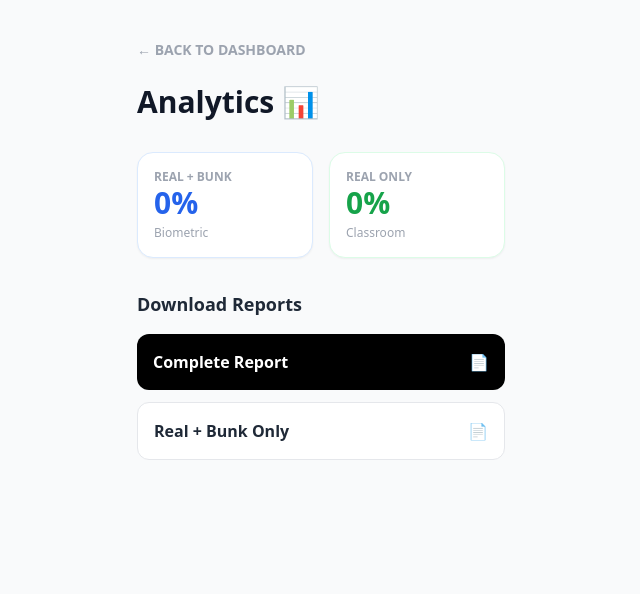
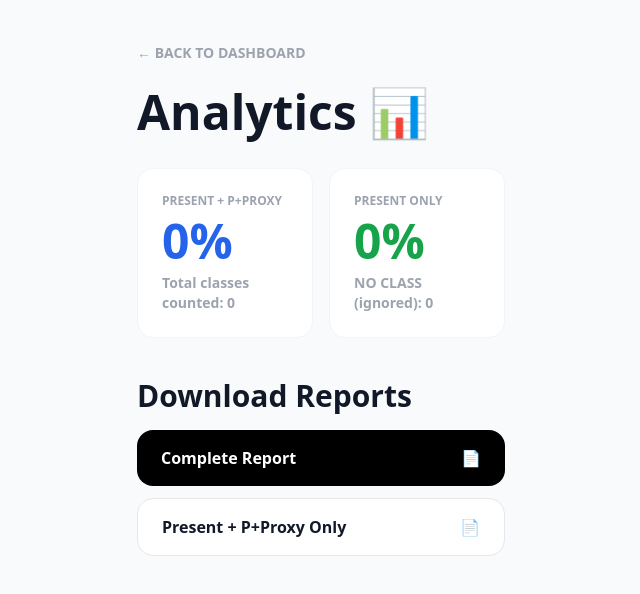
Before and after one commit to try-to-learn-now/Attendence, a Next.js app: page /profile in a window 1280 px wide. Shown: the top 594 px of the page, without its empty margins (319-959 px from the left). Built offline with nearby package versions, Linux system fonts and the light colour scheme; no server answers; the database is empty.

Commit message:
Update page.js

```diff
--- a/app/profile/page.js
+++ b/app/profile/page.js
@@ -1,126 +1,174 @@
 // app/profile/page.js
 "use client";
-import { useState, useEffect } from 'react';
-import Link from 'next/link';
+
+import Link from "next/link";
+import { useEffect, useState } from "react";
 
 export default function ProfilePage() {
-  const [stats, setStats] = useState({ total: 0, real: 0, bunk: 0, proxy: 0, absent: 0 });
-  const [loading, setLoading] = useState(false);
+  const [stats, setStats] = useState({
+    total: 0,
+    present: 0,
+    pproxy: 0,
+    proxy: 0,
+    absent: 0,
+    noClass: 0,
+  });
 
   useEffect(() => {
-    fetch('/api/analytics')
-      .then(res => res.json())
-      .then(data => setStats(data));
+    async function load() {
+      const res = await fetch(`/api/analytics?ts=${Date.now()}`, { cache: "no-store" });
+      const data = await res.json();
+      setStats(data);
+    }
+    load();
   }, []);
 
-  const downloadReport = async (type) => {
-    setLoading(true);
+  const presentPlusPproxyPercent =
+    stats.total > 0 ? Math.round(((stats.present + stats.pproxy) / stats.total) * 100) : 0;
 
-    // 1. Fetch RAW Data (We reuse the Generate API but ask for JSON now)
-    // NOTE: You need to update api/pdf/generate to return JSON if we ask for it,
-    // OR simply fetch all subjects here. Let's fetch subjects directly for simplicity.
-    const res = await fetch('/api/subjects');
-    const response = await res.json();
-    const subjects = response.data;
+  const presentOnlyPercent =
+    stats.total > 0 ? Math.round((stats.present / stats.total) * 100) : 0;
 
-    // 2. Load PDF Libraries dynamically
-    const jsPDF = (await import('jspdf')).default;
-    const autoTable = (await import('jspdf-autotable')).default;
+  // ---- PDF helpers (same idea as your current code, but fixed NO CLASS mapping) ----
+  async function fetchSubjects() {
+    const res = await fetch(`/api/subjects?ts=${Date.now()}`, { cache: "no-store" });
+    return res.json();
+  }
+
+  function statusToLabel(status) {
+    if (status === "green") return "PRESENT";
+    if (status === "orange") return "P+PROXY";
+    if (status === "black") return "PROXY";
+    if (status === "red") return "ABSENT";
+    return "NO CLASS";
+  }
+
+  async function downloadCompleteReport() {
+    const { subjects } = await fetchSubjects();
+
+    const jsPDF = (await import("jspdf")).default;
+    const autoTable = (await import("jspdf-autotable")).default;
     const doc = new jsPDF();
 
-    // 3. Header
-    doc.setFontSize(18);
-    doc.text("Nitesh ERP - Global Report", 14, 20);
-    doc.setFontSize(10);
-    doc.text(`Type: ${type} | Generated: ${new Date().toLocaleDateString()}`, 14, 28);
+    doc.setFontSize(16);
+    doc.text("Attendance Report (Complete)", 14, 18);
+    doc.setFontSize(11);
+    doc.text(`Generated: ${new Date().toLocaleString()}`, 14, 26);
 
-    // 4. Process Data
-    let rows = [];
+    const rows = [];
 
-    subjects.forEach(sub => {
-        sub.attendance_logs.forEach(log => {
-            rows.push({
-                rawDate: new Date(log.date),
-                date: new Date(log.date).toLocaleDateString(),
-                subject: sub.name,
-                status: log.status.toUpperCase(),
-                type: log.status === 'green' ? 'REAL' : (log.status === 'orange' ? 'BUNK' : (log.status === 'black' ? 'PROXY' : 'ABSENT'))
-            });
-        });
+    for (const subject of subjects || []) {
+      const logs = subject.attendance_logs || [];
+      for (const log of logs) {
+        const d = new Date(log.date).toLocaleDateString();
+        rows.push([
+          subject.name,
+          subject.code,
+          d,
+          log.timeSlot || "-",
+          statusToLabel(log.status),
+          log.topic || "-",
+        ]);
+      }
+    }
+
+    autoTable(doc, {
+      startY: 32,
+      head: [["Subject", "Code", "Date", "Time", "Status", "Topic"]],
+      body: rows,
+      theme: "grid",
     });
 
-    // Sort Newest First
-    rows.sort((a, b) => b.rawDate - a.rawDate);
+    doc.save("Attendance_Report_ALL.pdf");
+  }
 
-    // Apply Filters
-    if (type === 'REAL_BUNK') {
-        rows = rows.filter(r => r.status === 'GREEN' || r.status === 'ORANGE');
+  async function downloadPresentPlusPproxyOnly() {
+    const { subjects } = await fetchSubjects();
+
+    const jsPDF = (await import("jspdf")).default;
+    const autoTable = (await import("jspdf-autotable")).default;
+    const doc = new jsPDF();
+
+    doc.setFontSize(16);
+    doc.text("Attendance Report (Present + P+Proxy Only)", 14, 18);
+    doc.setFontSize(11);
+    doc.text(`Generated: ${new Date().toLocaleString()}`, 14, 26);
+
+    const rows = [];
+
+    for (const subject of subjects || []) {
+      const logs = (subject.attendance_logs || []).filter(
+        (l) => l.status === "green" || l.status === "orange"
+      );
+
+      for (const log of logs) {
+        const d = new Date(log.date).toLocaleDateString();
+        rows.push([
+          subject.name,
+          subject.code,
+          d,
+          log.timeSlot || "-",
+          statusToLabel(log.status),
+          log.topic || "-",
+        ]);
+      }
     }
 
-    // Hide Duplicate Dates
-    let lastDate = "";
-    const finalRows = rows.map(r => {
-        const showDate = r.date !== lastDate;
-        lastDate = r.date;
-        return [showDate ? r.date : "", r.subject, r.status, r.type];
+    autoTable(doc, {
+      startY: 32,
+      head: [["Subject", "Code", "Date", "Time", "Status", "Topic"]],
+      body: rows,
+      theme: "grid",
     });
 
-    // 5. Generate Table
-    autoTable(doc, {
-        startY: 35,
-        head: [['Date', 'Subject', 'Status', 'Type']],
-        body: finalRows,
-        theme: 'grid',
-        didParseCell: (data) => {
-            if (data.column.index === 2) { // Color Status
-                const t = data.cell.raw;
-                if (t === 'GREEN') data.cell.styles.textColor = [0, 150, 0];
-                if (t === 'ORANGE') data.cell.styles.textColor = [255, 165, 0];
-                if (t === 'RED') data.cell.styles.textColor = [200, 0, 0];
-            }
-        }
-    });
-
-    // 6. Save
-    doc.save(`Attendance_Report_${type}.pdf`);
-    setLoading(false);
-  };
+    doc.save("Attendance_Report_PRESENT_PPROXY.pdf");
+  }
 
   return (
-    <div className="min-h-screen bg-gray-50 p-6">
-      <Link href="/" className="text-sm font-bold text-gray-400 mb-6 block">← BACK TO DASHBOARD</Link>
+    <div className="max-w-3xl mx-auto p-6">
+      <Link href="/" className="text-sm font-black text-gray-400">
+        ← BACK TO DASHBOARD
+      </Link>
 
-      <h1 className="text-3xl font-black mb-8">Analytics 📊</h1>
+      <h1 className="mt-6 text-5xl font-black">Analytics 📊</h1>
 
-      {/* Stats Grid */}
-      <div className="grid grid-cols-2 gap-4 mb-8">
-        <div className="bg-white p-4 rounded-2xl shadow-sm border border-blue-100">
-           <p className="text-xs font-bold text-gray-400 uppercase">Real + Bunk</p>
-           <p className="text-3xl font-black text-blue-600">
-             {stats.total > 0 ? Math.round(((stats.real + stats.bunk) / stats.total) * 100) : 0}%
-           </p>
-           <p className="text-xs text-gray-400 mt-1">Biometric</p>
+      <div className="mt-8 grid grid-cols-2 gap-4">
+        <div className="bg-white rounded-2xl border border-gray-100 p-6">
+          <div className="text-xs font-black text-gray-400">PRESENT + P+PROXY</div>
+          <div className="mt-2 text-5xl font-black text-blue-600">
+            {presentPlusPproxyPercent}%
+          </div>
+          <div className="mt-2 text-sm font-bold text-gray-400">
+            Total classes counted: {stats.total}
+          </div>
         </div>
-        <div className="bg-white p-4 rounded-2xl shadow-sm border border-green-100">
-           <p className="text-xs font-bold text-gray-400 uppercase">Real Only</p>
-           <p className="text-3xl font-black text-green-600">
-             {stats.total > 0 ? Math.round((stats.real / stats.total) * 100) : 0}%
-           </p>
-           <p className="text-xs text-gray-400 mt-1">Classroom</p>
+
+        <div className="bg-white rounded-2xl border border-gray-100 p-6">
+          <div className="text-xs font-black text-gray-400">PRESENT ONLY</div>
+          <div className="mt-2 text-5xl font-black text-green-600">
+            {presentOnlyPercent}%
+          </div>
+          <div className="mt-2 text-sm font-bold text-gray-400">
+            NO CLASS (ignored): {stats.noClass}
+          </div>
         </div>
       </div>
 
-      {/* Download Buttons */}
-      <h2 className="text-lg font-bold mb-4 text-gray-800">Download Reports</h2>
-      <div className="space-y-3">
-        <button onClick={() => downloadReport('ALL')} disabled={loading} className="w-full bg-black text-white p-4 rounded-xl font-bold flex justify-between items-center active:scale-95 transition">
-           <span>{loading ? "Generating..." : "Complete Report"}</span>
-           <span>📄</span>
+      <h2 className="mt-10 text-3xl font-black">Download Reports</h2>
+
+      <div className="mt-4 space-y-3">
+        <button
+          onClick={downloadCompleteReport}
+          className="w-full bg-black text-white py-4 rounded-2xl font-black flex items-center justify-between px-6"
+        >
+          Complete Report <span>📄</span>
         </button>
 
-        <button onClick={() => downloadReport('REAL_BUNK')} disabled={loading} className="w-full bg-white border border-gray-200 text-gray-800 p-4 rounded-xl font-bold flex justify-between items-center active:scale-95 transition">
-           <span>Real + Bunk Only</span>
-           <span className="text-orange-500">📄</span>
+        <button
+          onClick={downloadPresentPlusPproxyOnly}
+          className="w-full bg-white border border-gray-200 text-gray-900 py-4 rounded-2xl font-black flex items-center justify-between px-6"
+        >
+          Present + P+Proxy Only <span>📄</span>
         </button>
       </div>
     </div>
```
